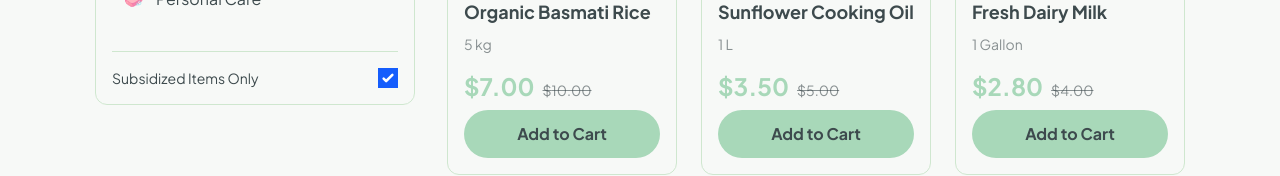
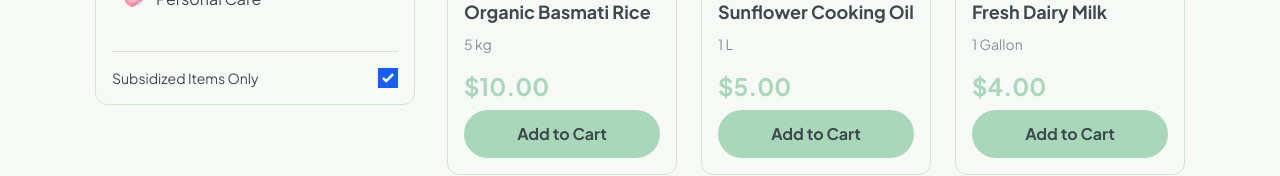
Before and after one commit to dacarva/idcom, a Next.js app: page /products in a window 1280 px wide. Shown: the part 452-628 px from the top of the page. Built offline with nearby package versions, Linux system fonts and the light colour scheme.

Commit message:
feat(pricing): apply subsidy discount only for verified users

```diff
--- a/components/products/product-card.tsx
+++ b/components/products/product-card.tsx
@@ -4,6 +4,7 @@ import { useState, useEffect } from 'react'
 import { Button } from '@/components/ui/button'
 import { useCartStore } from '@/stores/cart-store'
 import { useFavoritesStore } from '@/stores/favorites-store'
+import { useUserStore } from '@/stores/user-store'
 
 interface ProductCardProps {
 	id: string
@@ -19,9 +20,14 @@ export function ProductCard (props: ProductCardProps) {
 	const addItem = useCartStore((state) => state.addItem)
 	const isFavorite = useFavoritesStore((state) => state.isFavorite)
 	const toggleFavorite = useFavoritesStore((state) => state.toggleFavorite)
+	const userHasSubsidy = useUserStore((state) => state.user?.hasSubsidy ?? false)
 
 	const [mounted, setMounted] = useState(false)
 	const [isFav, setIsFav] = useState(false)
+
+	// Determine which price to show
+	const displayPrice = userHasSubsidy ? discountedPrice : price
+	const originalPrice = userHasSubsidy ? price : null
 
 	useEffect(() => {
 		setMounted(true)
@@ -86,11 +92,13 @@ export function ProductCard (props: ProductCardProps) {
 			<div className='flex flex-col gap-2 mt-auto'>
 				<div className='flex items-baseline gap-2'>
 					<span className='text-2xl font-bold text-primary'>
-						${discountedPrice.toFixed(2)}
+						${displayPrice.toFixed(2)}
 					</span>
-					<span className='text-sm text-text-light/60 line-through'>
-						${price.toFixed(2)}
-					</span>
+					{originalPrice && (
+						<span className='text-sm text-text-light/60 line-through'>
+							${originalPrice.toFixed(2)}
+						</span>
+					)}
 				</div>
 
 				{/* Add to Cart Button */}
```
